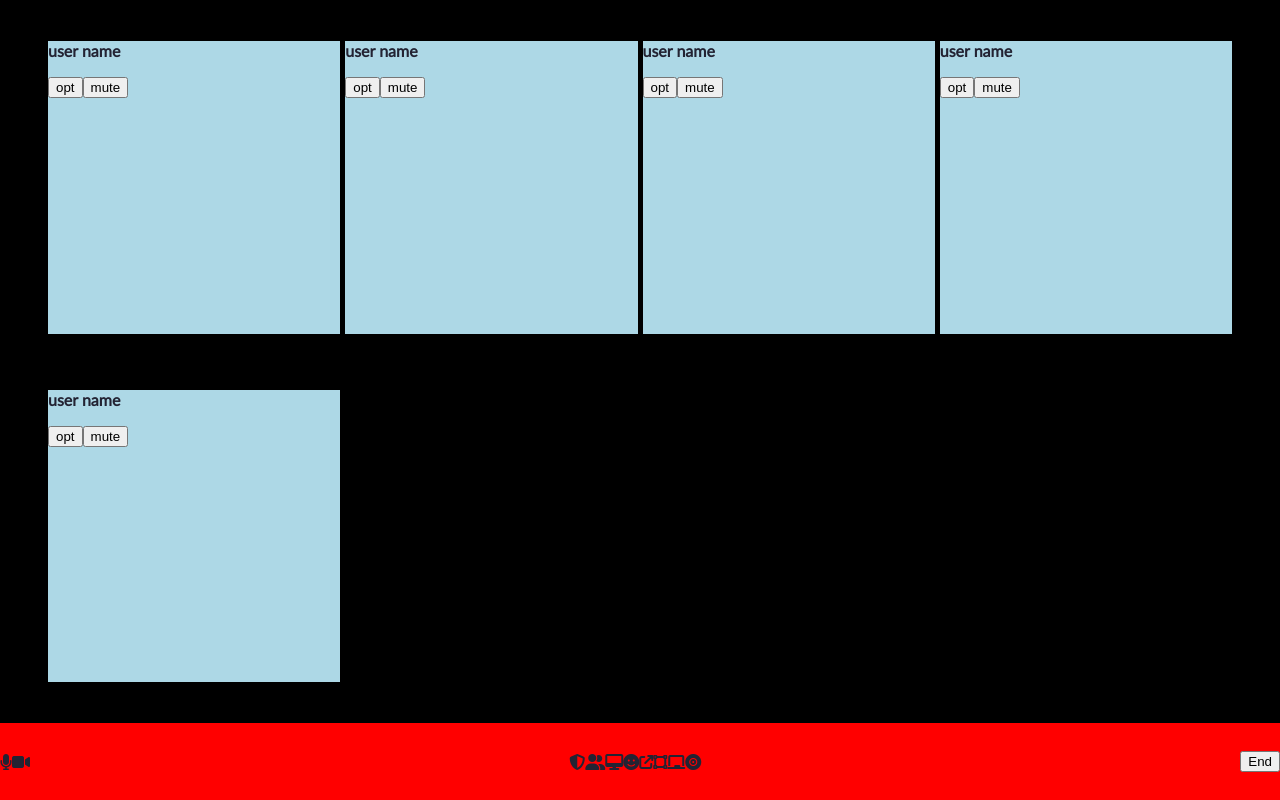
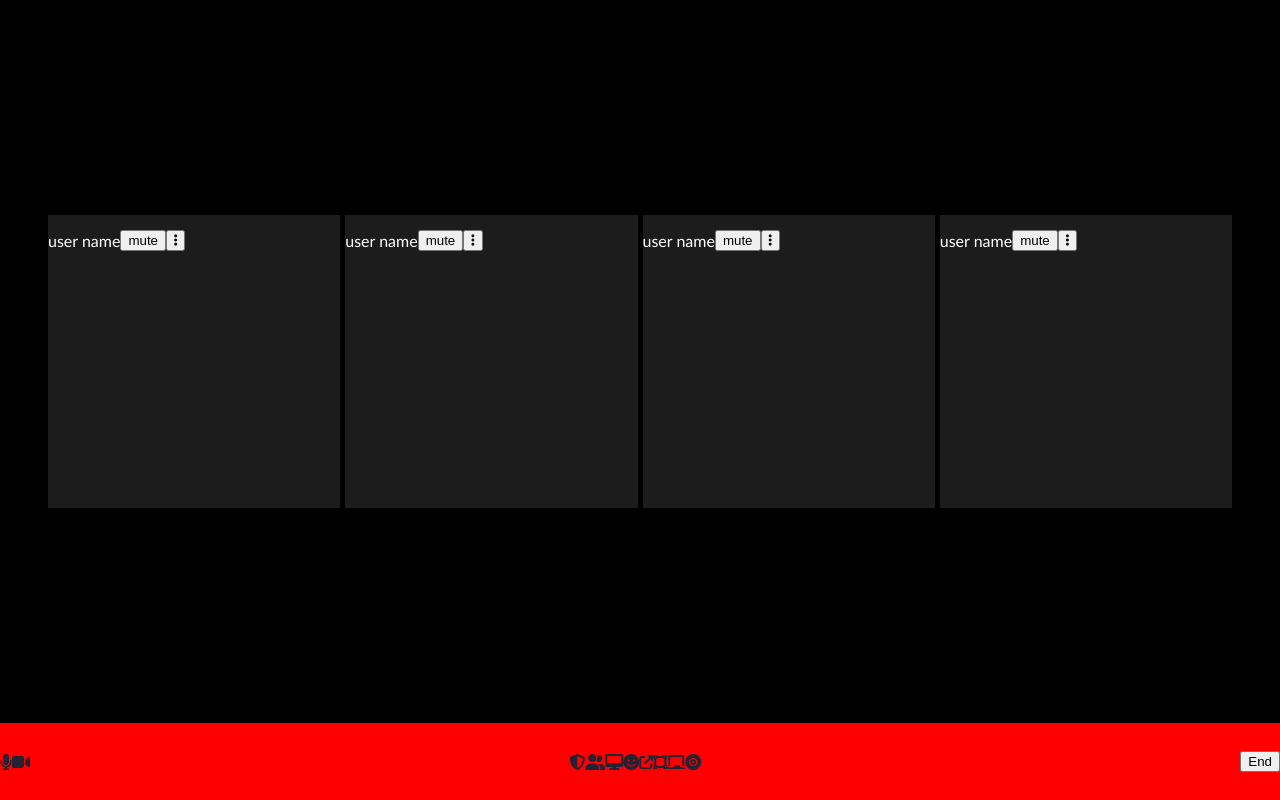
Before and after one commit to tal0311/zoom-clone-frontend, a Vue app: page /meeting/1 in a window 1280 px wide. Built offline with nearby package versions, Linux system fonts and the light colour scheme.

Commit message:
screen preview

```diff
--- a/src/assets/styles/components/grid-container.scss
+++ b/src/assets/styles/components/screen-list.scss
@@ -1,4 +1,4 @@
-.screens {
+.screen-list {
   &.grid-container {
     display: grid;
     margin: 1rem 3rem;
@@ -11,8 +11,8 @@
   }
 
   .grid-item {
-    background-color: lightblue;
+    background-color: #5555;
     aspect-ratio: 1;
-    // height: 200px;
+    color: #ffff;
   }
 }
--- a/src/assets/styles/styles.scss
+++ b/src/assets/styles/styles.scss
@@ -22,5 +22,5 @@
 @import 'components/upcoming-events.scss';
 @import 'components/upcoming-list.scss';
 @import 'components/meeting-container.scss';
-@import 'components/grid-container.scss';
+@import 'components/screen-list.scss';
 @import 'components/actions-bar.scss';
--- a/src/components/screen-list.vue
+++ b/src/components/screen-list.vue
@@ -1,5 +1,5 @@
 <template>
-  <div class="screens grid-container">
+  <div class="screen-list grid-container">
     <screen-preview v-for="screen in screens" :key="screen._id">
       ></screen-preview
     >
@@ -27,9 +27,6 @@ export default {
         {
           _id: '104',
         },
-        {
-          _id: '105',
-        },
       ],
     }
   },
--- a/src/components/screen-preview.vue
+++ b/src/components/screen-preview.vue
@@ -1,8 +1,12 @@
 <template>
   <section class="grid-item">
-    <h4>user name</h4>
-    <button>opt</button>
-    <button>mute</button>
+    <div class="info-container flex align-center">
+      <p>user name</p>
+      <button>mute</button>
+      <button>
+        <i class="fa-solid fa-ellipsis-vertical"></i>
+      </button>
+    </div>
   </section>
 </template>
 
```
